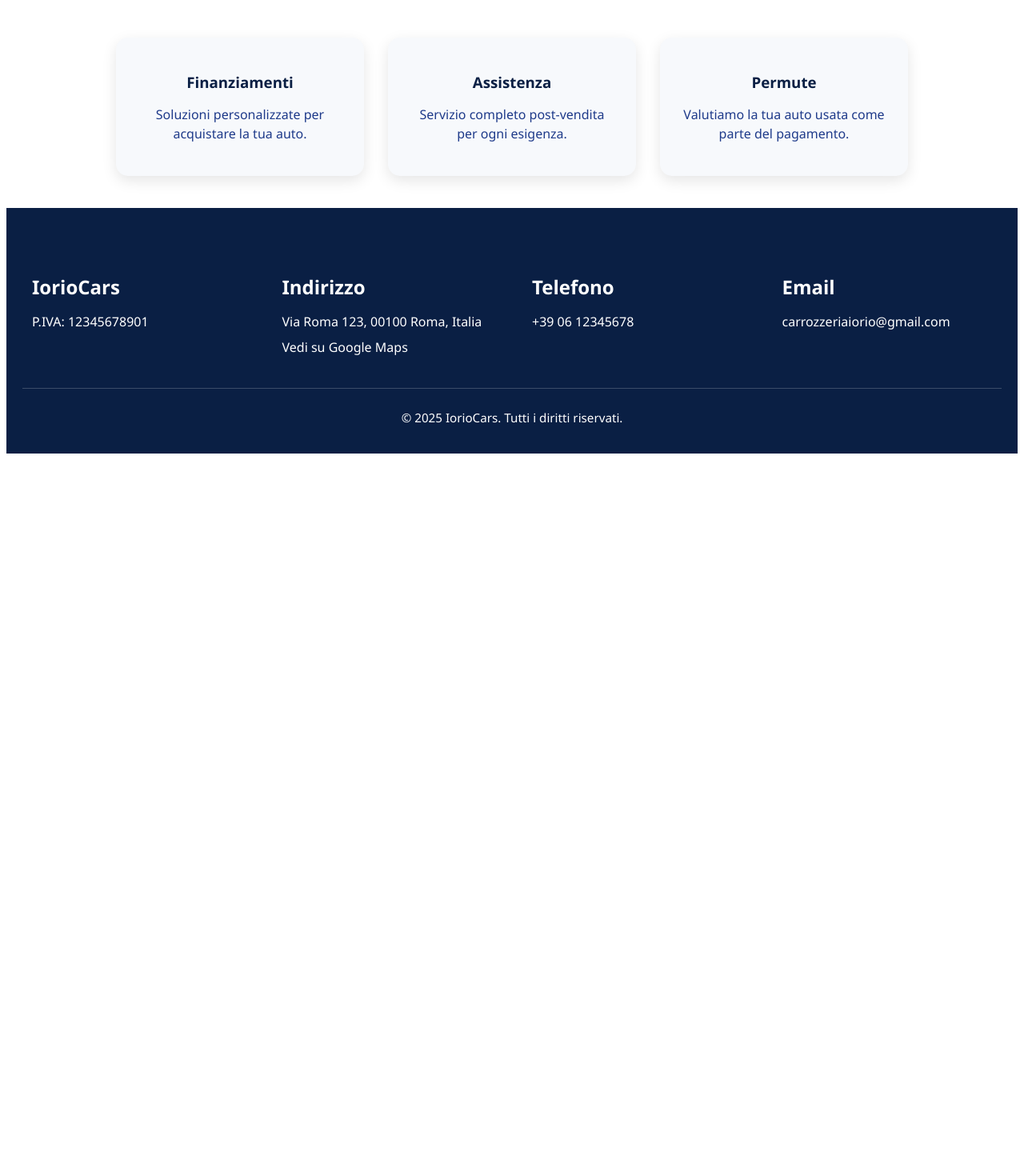
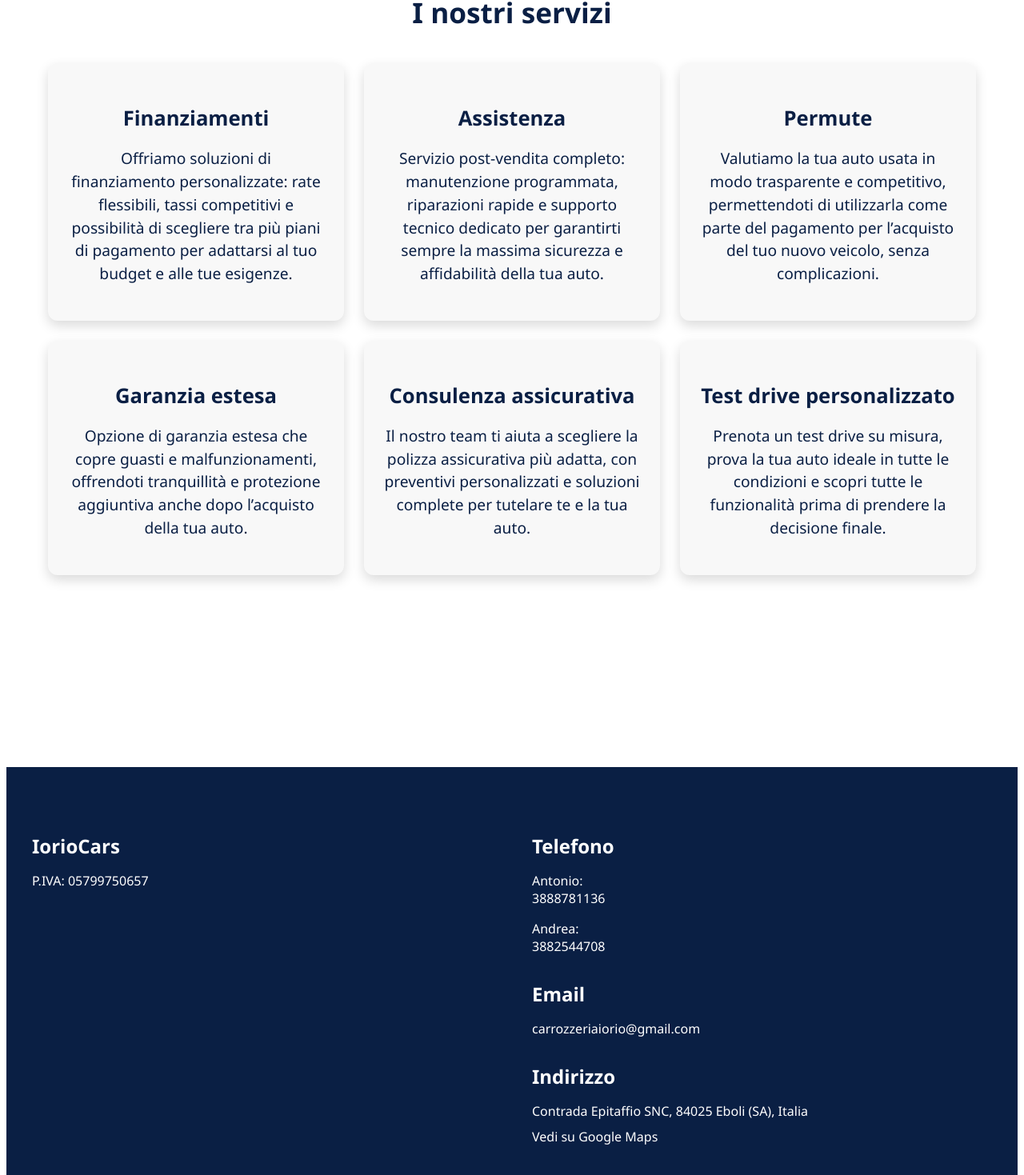
Before and after one commit to carrozzeriaiorio/IorioCars-FE, an Angular app: page / in a window 1280 px wide. Shown: the part 1081-2550 px from the top of the page at 80% size. Before the commit the page ends 1656 px from the top, so only its background shows below. Built offline with nearby package versions, Linux system fonts and the light colour scheme.

Commit message:
Migliorie varie

```diff
--- a/src/app/components/navbar/navbar.component.html
+++ b/src/app/components/navbar/navbar.component.html
@@ -4,6 +4,9 @@
   </div>
   <ul class="nav-links">
     <li><a routerLink="/">Home</a></li>
+    <li><a href="#about">Chi siamo</a></li>
+    <li><a href="#services">Servizi</a></li>
+    <li><a href="#footer">Contatti</a></li>
     <li><a routerLink="/dashboard">Parco Auto</a></li>
     <li><a routerLink="/admin" *ngIf="loggedIn">Area Riservata</a></li>
   </ul>
--- a/src/app/pages/home/home.component.css
+++ b/src/app/pages/home/home.component.css
@@ -49,7 +49,7 @@
   background: #f0f8ff; /* azzurro chiaro */
   border-radius: 15px;
   max-width: 1000px;
-  margin: -60px auto 60px auto; /* overlap leggero con l'hero */
+  margin: -60px auto 120px auto; /* aumenta il margine inferiore da 60px a 120px */
   box-shadow: 0 8px 20px rgba(0,0,0,0.1);
 }
 
@@ -72,6 +72,7 @@
   padding: 40px 20px;
   text-align: center;
   background: #ffffff;
+  margin: -60px auto 200px auto;
 }
 
 .services h2 {
@@ -82,33 +83,33 @@
 
 .service-cards {
   display: flex;
+  flex-wrap: wrap;
+  gap: 25px;
   justify-content: center;
-  gap: 30px;
-  flex-wrap: wrap;
 }
 
 .card {
-  background: #f7f9fc;
+  flex: 0 1 320px; /* larghezza maggiore */
   padding: 25px;
-  border-radius: 15px;
-  box-shadow: 0 6px 18px rgba(0,0,0,0.1);
-  width: 260px;
+  background-color: #f8f8f8;
+  border-radius: 12px;
+  box-shadow: 0 6px 15px rgba(0,0,0,0.15);
+  text-align: center;
   transition: transform 0.3s, box-shadow 0.3s;
 }
 
 .card:hover {
   transform: translateY(-5px);
-  box-shadow: 0 12px 25px rgba(0,0,0,0.15);
+  box-shadow: 0 10px 25px rgba(0,0,0,0.2);
 }
 
 .card h3 {
+  font-size: 1.6rem; /* titolo più grande */
   margin-bottom: 12px;
-  color: #0a1f44;
 }
 
 .card p {
-  font-size: 1rem;
-  color: #1e3a8a;
+  font-size: 1.2rem; /* testo più leggibile */
   line-height: 1.5;
 }
 
--- a/src/app/pages/home/home.component.html
+++ b/src/app/pages/home/home.component.html
@@ -1,20 +1,20 @@
 <div class="home-container">
 
   <!-- Hero Section -->
-  <section class="hero">
+  <section id="hero" class="hero">
     <h1>{{ heroTitle }}</h1>
     <p>{{ heroSubtitle }}</p>
     <button routerLink="/dashboard">{{ ctaText }}</button>
   </section>
 
   <!-- About Section -->
-  <section class="about">
+  <section id="about" class="about">
     <h2>{{ aboutTitle }}</h2>
     <p>{{ aboutText }}</p>
   </section>
 
   <!-- Services Section -->
-  <section class="services">
+  <section id="services" class="services">
     <h2>I nostri servizi</h2>
     <div class="service-cards">
       <div class="card" *ngFor="let service of services">
@@ -26,31 +26,32 @@
 </div>
 
 <!-- Footer -->
-<footer class="footer">
+<footer id="footer" class="footer">
   <div class="footer-container">
     <!-- Colonna 1: Logo e info azienda -->
     <div class="footer-col">
       <h4>IorioCars</h4>
-      <p>P.IVA: 12345678901</p>
+      <p>P.IVA: 05799750657</p>
     </div>
 
-    <!-- Colonna 2: Indirizzo -->
-    <div class="footer-col">
-      <h4>Indirizzo</h4>
-      <p>Via Roma 123, 00100 Roma, Italia</p>
-      <a href="https://www.google.com/maps?q=Via+Roma+123,+Roma" target="_blank">Vedi su Google Maps</a>
-    </div>
+    <!-- Colonna 2 & 3: Contatti divisi -->
+    <div class="footer-col contact-cols">
+      <div class="contact-left">
+        <h4>Telefono</h4>
+        <p>Antonio: <a href="tel:+393888781136">3888781136</a></p>
+        <p>Andrea: <a href="tel:+393882544708">3882544708</a></p>
 
-    <!-- Colonna 3: Telefono -->
-    <div class="footer-col">
-      <h4>Telefono</h4>
-      <p>+39 06 12345678</p>
-    </div>
-
-    <!-- Colonna 4: Email -->
-    <div class="footer-col">
-      <h4>Email</h4>
-      <p>carrozzeriaiorio&#64;gmail.com</p>
+        <h4>Email</h4>
+        <p>carrozzeriaiorio&#64;gmail.com</p>
+      </div>
+      <div class="contact-right">
+        <h4>Indirizzo</h4>
+        <p>Contrada Epitaffio SNC, 84025 Eboli (SA), Italia</p>
+        <a href="https://www.google.com/maps?q=Contrada+Epitaffio+SNC,+84025+Eboli+(SA),+Italia"
+           target="_blank" rel="noopener noreferrer">
+          Vedi su Google Maps
+        </a>
+      </div>
     </div>
   </div>
 
--- a/src/app/pages/home/home.component.ts
+++ b/src/app/pages/home/home.component.ts
@@ -15,11 +15,33 @@ export class HomeComponent {
   ctaText: string = "Sfoglia le auto";
 
   aboutTitle: string = "Chi siamo";
-  aboutText: string = "Siamo esperti nella vendita di auto. La nostra missione è aiutarti a trovare la vettura perfetta.";
+  aboutText: string = "Antonio e Andrea sono appassionati di auto e da anni si dedicano con competenza alla vendita di veicoli nuovi e usati. La loro missione è aiutarti a trovare l’auto perfetta, offrendoti un servizio trasparente, professionale e su misura per le tue esigenze.";
+
 
   services = [
-    { title: "Finanziamenti", description: "Soluzioni personalizzate per acquistare la tua auto." },
-    { title: "Assistenza", description: "Servizio completo post-vendita per ogni esigenza." },
-    { title: "Permute", description: "Valutiamo la tua auto usata come parte del pagamento." }
-  ];
+      {
+        title: "Finanziamenti",
+        description: "Offriamo soluzioni di finanziamento personalizzate: rate flessibili, tassi competitivi e possibilità di scegliere tra più piani di pagamento per adattarsi al tuo budget e alle tue esigenze."
+      },
+      {
+        title: "Assistenza",
+        description: "Servizio post-vendita completo: manutenzione programmata, riparazioni rapide e supporto tecnico dedicato per garantirti sempre la massima sicurezza e affidabilità della tua auto."
+      },
+      {
+        title: "Permute",
+        description: "Valutiamo la tua auto usata in modo trasparente e competitivo, permettendoti di utilizzarla come parte del pagamento per l’acquisto del tuo nuovo veicolo, senza complicazioni."
+      },
+      {
+        title: "Garanzia estesa",
+        description: "Opzione di garanzia estesa che copre guasti e malfunzionamenti, offrendoti tranquillità e protezione aggiuntiva anche dopo l’acquisto della tua auto."
+      },
+      {
+        title: "Consulenza assicurativa",
+        description: "Il nostro team ti aiuta a scegliere la polizza assicurativa più adatta, con preventivi personalizzati e soluzioni complete per tutelare te e la tua auto."
+      },
+      {
+        title: "Test drive personalizzato",
+        description: "Prenota un test drive su misura, prova la tua auto ideale in tutte le condizioni e scopri tutte le funzionalità prima di prendere la decisione finale."
+      }
+    ];
 }
```
